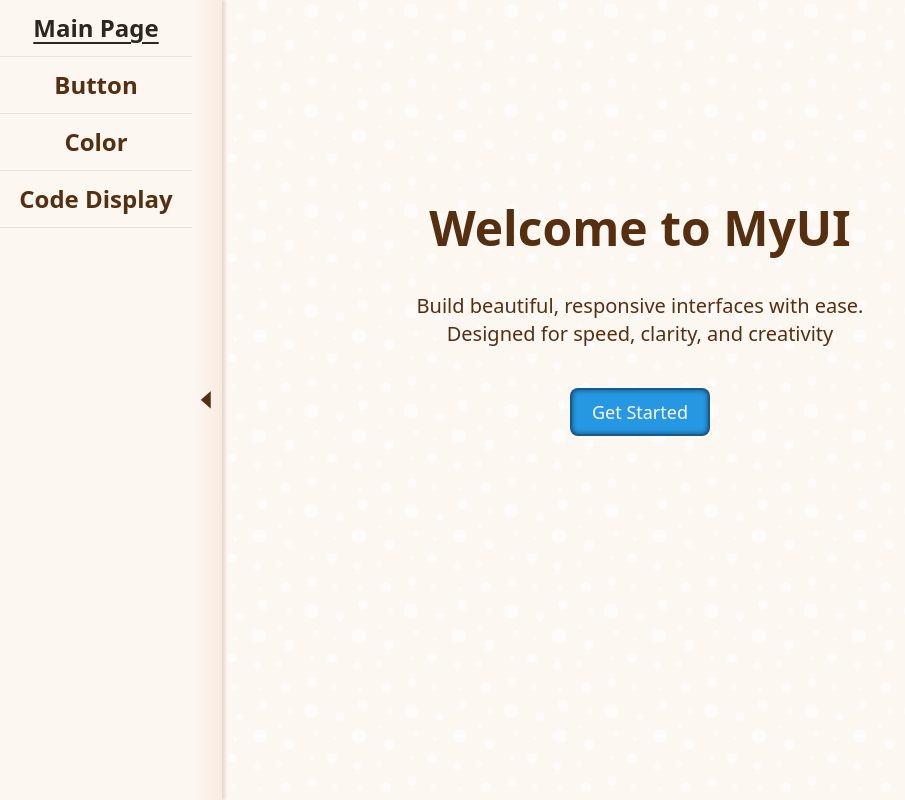
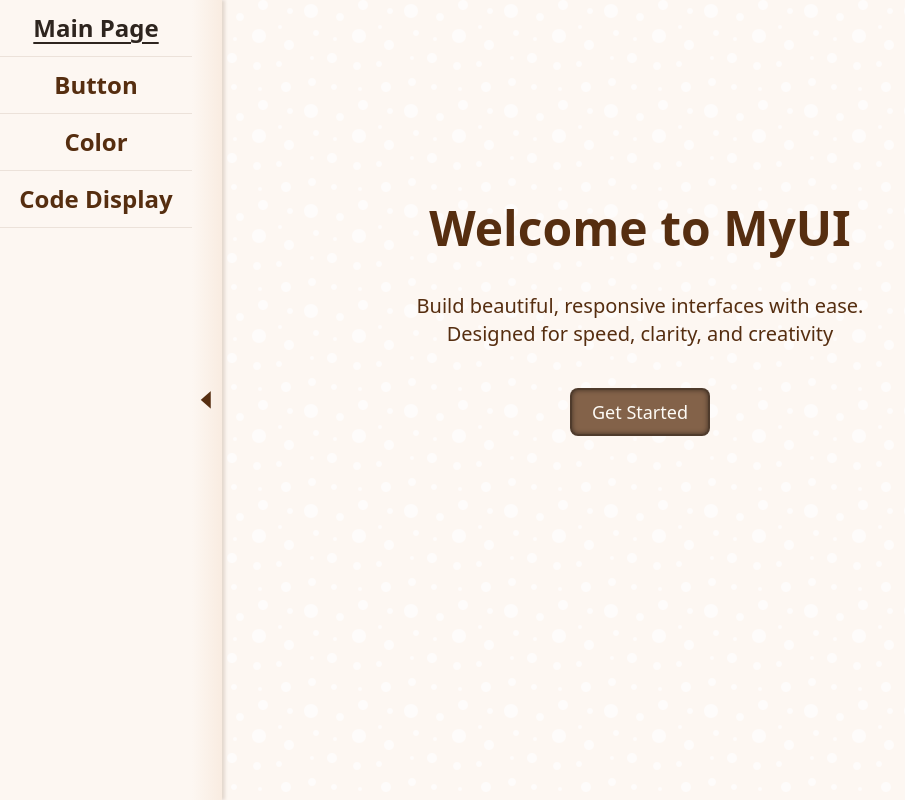
Before and after one commit to jakubhajduk53/my-ui, a Vue app: page / in a window 1280 px wide. Shown: the whole page, without its empty margins (0-905 px from the left). Built offline with nearby package versions, Linux system fonts and the light colour scheme.

Commit message:
feat: update table styles and main page button

```diff
--- a/src/components/Button.vue
+++ b/src/components/Button.vue
@@ -11,7 +11,8 @@ interface ButtonInterface {
     | "warning"
     | "danger"
     | "info"
-    | "success";
+    | "success"
+    | "transparent";
   text?: string;
   rounded?: boolean;
   size?: string;
@@ -33,6 +34,8 @@ const buttonColor = computed(() => {
       return "bg-info hover:bg-info-dark";
     case "success":
       return "bg-success hover:bg-success-dark";
+    case "transparent":
+      return "";
     default:
       return "bg-secondary hover:bg-secondary-dark";
   }
@@ -62,7 +65,7 @@ const borderClasses = computed(() => {
       buttonColor,
       borderClasses,
       buttonSize,
-      'text-font-color cursor-pointer border-black/40 border-2 inset-shadow-[0px_0px_5px_hsla(0,0%,0%,50%)]',
+      'text-font-color cursor-pointer border-black/40 border-2 inset-shadow-[0px_0px_5px_hsla(0,0%,0%,50%)] duration-100',
     ]"
   >
     {{ props.text }}
--- a/src/components/Table.vue
+++ b/src/components/Table.vue
@@ -47,7 +47,7 @@ const columns: (keyof TableRow)[] = ["name", "description", "type", "default"];
                     enum<i class="bx bx-info-circle"></i>
                   </span>
                   <div
-                    class="absolute hidden group-hover:block bg-[hsl(0,0%,93%)] shadow-lg rounded p-1 md:p-3 -top-10 left-1/2 transform -translate-x-1/2 whitespace-nowrap z-10"
+                    class="absolute hidden group-hover:block bg-radial from-[hsl(26,68%,97%)] to-[hsl(26,68%,93%)] shadow-[3px_3px_3px_hsla(26,68%,20%,25%)] rounded p-1 md:p-3 -top-10 left-1/2 transform -translate-x-1/2 whitespace-nowrap z-10"
                   >
                     {{ row.enumTooltip }}
                   </div>
--- a/src/data/index.ts
+++ b/src/data/index.ts
@@ -25,7 +25,7 @@ export const buttonViewData = [
     description: "Defines the component's color theme",
     type: "enum",
     enumTooltip:
-      "primary | secondary | tertiary | success | warning | danger | info",
+      "primary | secondary | tertiary | success | warning | danger | info | transparent",
     default: "secondary",
   },
   {
--- a/src/views/MainPageView.vue
+++ b/src/views/MainPageView.vue
@@ -12,7 +12,12 @@ import Button from "../components/Button.vue";
       Designed for speed, clarity, and creativity
     </p>
     <RouterLink to="/button">
-      <Button color="primary" text="Get Started" size="large" />
+      <Button
+        color="transparent"
+        text="Get Started"
+        size="large"
+        class="bg-[hsl(26,28%,40%)] hover:bg-[hsl(26,28%,35%)]"
+      />
     </RouterLink>
   </div>
 </template>
```
